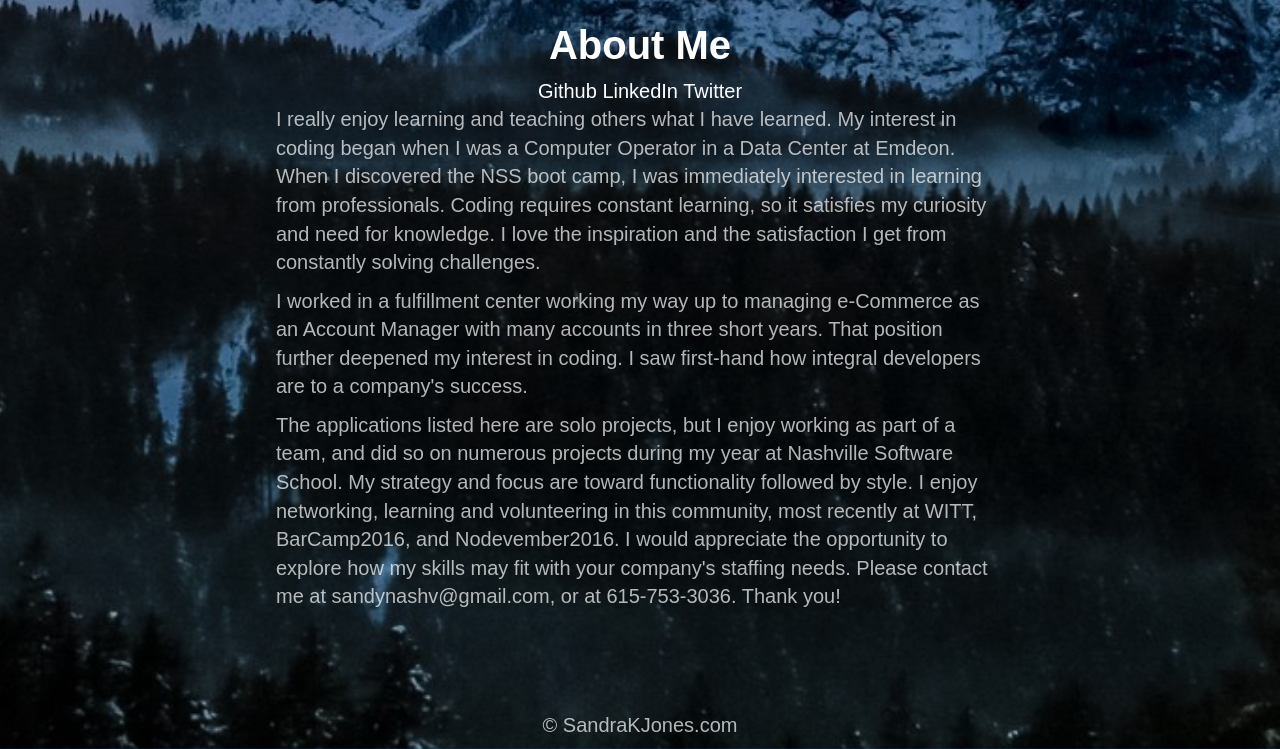
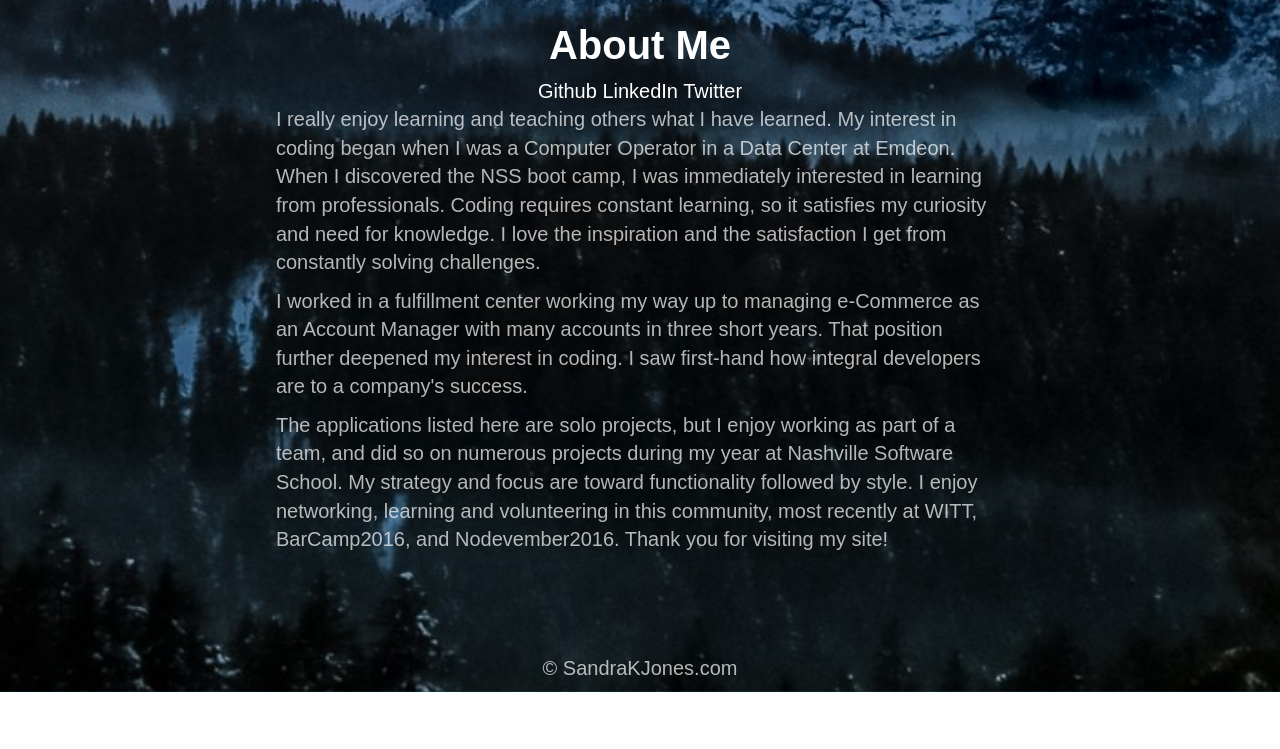
Before and after one commit to SandraJones/SandraJones.github.io, a plain HTML site: page index.html in a window 1280 px wide. Shown: the part 1039-1788 px from the top of the page. After the commit the page ends 1731 px from the top, so only its background shows below. Drawn offline with nearby package versions, Linux system fonts and the light colour scheme.

Commit message:
removed job search info

```diff
--- a/index.html
+++ b/index.html
@@ -63,7 +63,7 @@
 		</p>
   	<p class = "contentSmall">I worked in a fulfillment center working my way up to managing e-Commerce as an Account Manager with many accounts in three short years. That position further deepened my interest in coding. I saw first-hand how integral developers are to a company's success.
 		</p>
-  	<p class = "contentSmall">The applications listed here are solo projects, but I enjoy working as part of a team, and did so on numerous projects during my year at Nashville Software School.  My strategy and focus are toward functionality followed by style.  I enjoy networking, learning and volunteering in this community, most recently at WITT, BarCamp2016, and Nodevember2016.  I would appreciate the opportunity to explore how my skills may fit with your company's staffing needs. Please contact me at sandynashv@gmail.com, or at 615-753-3036. Thank you!
+  	<p class = "contentSmall">The applications listed here are solo projects, but I enjoy working as part of a team, and did so on numerous projects during my year at Nashville Software School.  My strategy and focus are toward functionality followed by style.  I enjoy networking, learning and volunteering in this community, most recently at WITT, BarCamp2016, and Nodevember2016. Thank you for visiting my site!
 		</p>
 	</article>
 	<script src="https://maxcdn.bootstrapcdn.com/bootstrap/3.3.7/js/bootstrap.min.js" integrity="sha384-Tc5IQib027qvyjSMfHjOMaLkfuWVxZxUPnCJA7l2mCWNIpG9mGCD8wGNIcPD7Txa" crossorigin="anonymous"></script>
```
